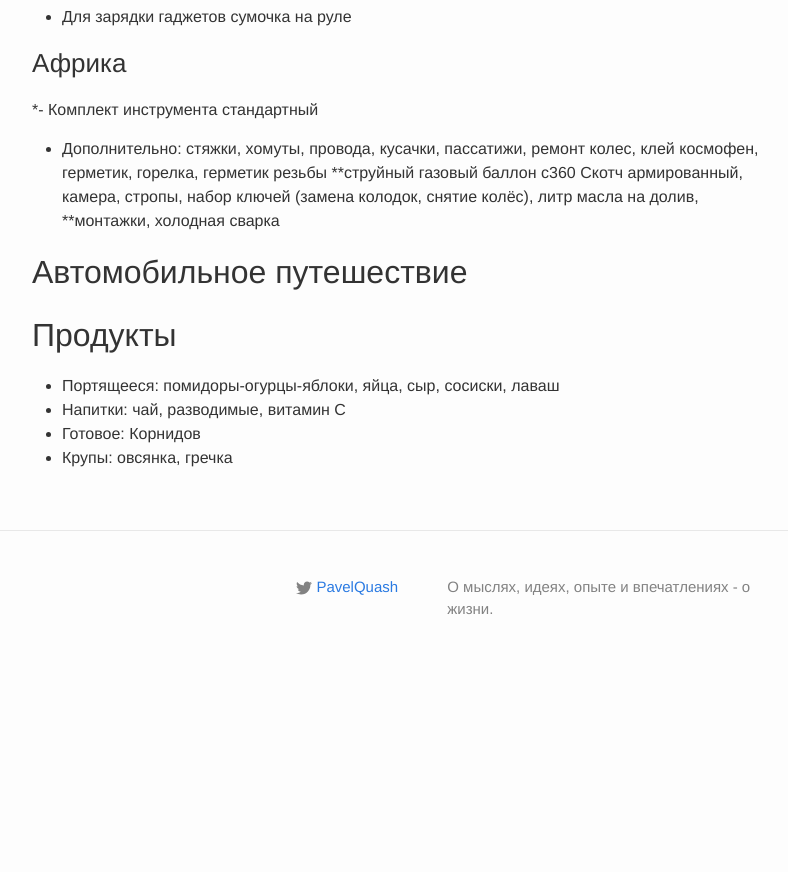
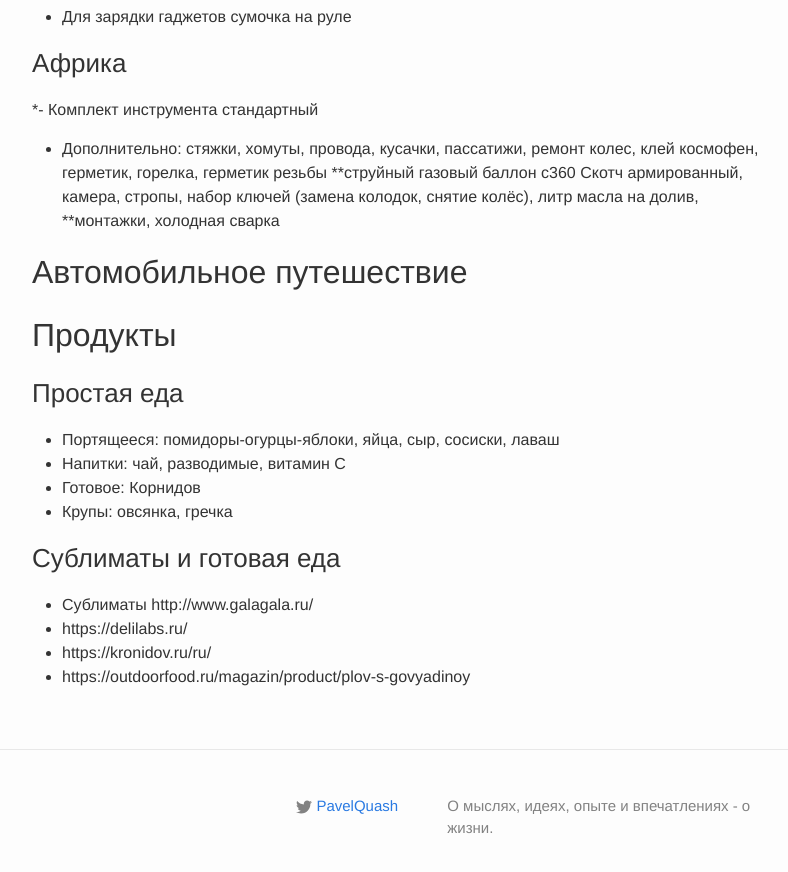
Before and after one commit to qshZone/qshzone.github.io, a Jekyll site: the page built from shorts/trip-equipment.md, in a window 1280 px wide and 900 px high, scrolled down 2847 px. Shown: the top 872 px of the window, without its empty margins (238-1026 px from the left). Built offline with Jekyll 4.4.1, drawn with Linux system fonts in a browser that asks for light colours; before the commit the page ends 3528 px from its top, so only the background shows below that.

Commit message:
Добавил информацию про еду

```diff
--- a/shorts/trip-equipment.md
+++ b/shorts/trip-equipment.md
@@ -121,7 +121,17 @@ title: Экипировка для путешествий
 
 ## Продукты
 
+
+### Простая еда
+
 - Портящееся: помидоры-огурцы-яблоки, яйца, сыр, сосиски, лаваш
 - Напитки: чай, разводимые, витамин C
 - Готовое: Корнидов
 - Крупы: овсянка, гречка
+
+### Сублиматы и готовая еда
+
+- Сублиматы http://www.galagala.ru/
+- https://delilabs.ru/
+- https://kronidov.ru/ru/
+- https://outdoorfood.ru/magazin/product/plov-s-govyadinoy
```
